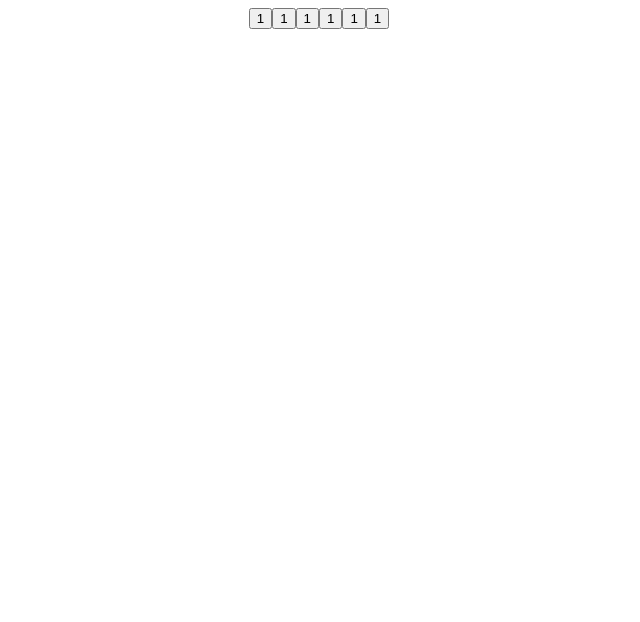
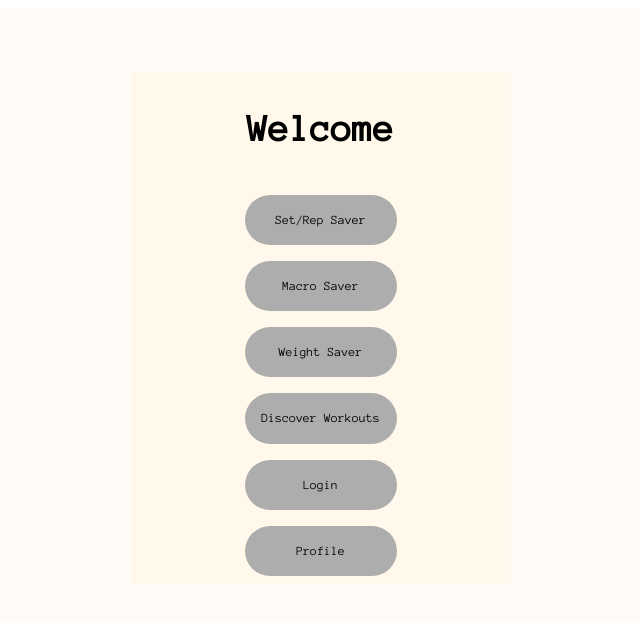
Before and after one commit to danishtran-uci/ready-rep-result, a React (Create React App) app: page / in a window 1280 px wide. Shown: the top 622 px of the page, without its empty margins (321-961 px from the left). Built offline with nearby package versions, Linux system fonts and the light colour scheme.

Commit message:
Home Page

```diff
--- a/public/index.html
+++ b/public/index.html
@@ -2,42 +2,12 @@
 <html lang="en">
   <head>
     <meta charset="utf-8" />
-    <link rel="icon" href="%PUBLIC_URL%/favicon.ico" />
     <meta name="viewport" content="width=device-width, initial-scale=1" />
     <meta name="theme-color" content="#000000" />
-    <meta
-      name="description"
-      content="Web site created using create-react-app"
-    />
-    <link rel="apple-touch-icon" href="%PUBLIC_URL%/logo192.png" />
-    <!--
-      manifest.json provides metadata used when your web app is installed on a
-      user's mobile device or desktop. See https://developers.google.com/web/fundamentals/web-app-manifest/
-    -->
-    <link rel="manifest" href="%PUBLIC_URL%/manifest.json" />
-    <!--
-      Notice the use of %PUBLIC_URL% in the tags above.
-      It will be replaced with the URL of the `public` folder during the build.
-      Only files inside the `public` folder can be referenced from the HTML.
-
-      Unlike "/favicon.ico" or "favicon.ico", "%PUBLIC_URL%/favicon.ico" will
-      work correctly both with client-side routing and a non-root public URL.
-      Learn how to configure a non-root public URL by running `npm run build`.
-    -->
-    <title>React App</title>
+    <title>Ready Rep Result</title>
   </head>
   <body>
-    <noscript>You need to enable JavaScript to run this app.</noscript>
+    <link href="https://fonts.googleapis.com/css2?family=Anonymous+Pro&display=swap" rel="stylesheet">
     <div id="root"></div>
-    <!--
-      This HTML file is a template.
-      If you open it directly in the browser, you will see an empty page.
-
-      You can add webfonts, meta tags, or analytics to this file.
-      The build step will place the bundled scripts into the <body> tag.
-
-      To begin the development, run `npm start` or `yarn start`.
-      To create a production bundle, use `npm run build` or `yarn build`.
-    -->
   </body>
 </html>
--- a/src/App.js
+++ b/src/App.js
@@ -1,22 +1,11 @@
 import React from 'react';
+import HomePage from './components/homeComponents/HomePage';
 // import { BrowserRouter, Route, Routes } from 'react-router-dom';
 
 function App() {
   return (
     <div>
-      <div
-        style={{
-          display: 'flex',
-          justifyContent: 'center',
-          alignItems: 'center',
-        }}>
-        <button>1</button>
-        <button>1</button>
-        <button>1</button>
-        <button>1</button>
-        <button>1</button>
-        <button>1</button>
-      </div>
+      <HomePage />
     </div>
   );
 }
--- a/src/components/homeComponents/HomePage.js
+++ b/src/components/homeComponents/HomePage.js
@@ -1,9 +1,65 @@
 import React from 'react';
 
 function HomePage() {
+  const buttonStyle = {
+    borderRadius: '40px',
+    height: '10%',
+    width: '40%',
+    margin: '1vh',
+    fontFamily: 'Anonymous Pro',
+    fontSize: '1vw',
+    background: '#ADADAD',
+    border: 'none',
+  }
+
   return (
-    <div>
-      temp
+    <div
+      style={{
+      height: '80vh',
+      width: '99vw',
+      background: '#FFFCF7',
+      display: 'flex',
+      justifyContent: 'center',
+      alignItems: 'center',
+    }}>
+      <div
+        style={{
+            height: '80%',
+            width: '100%',
+            display: 'flex',
+            justifyContent: 'center',
+            alignItems: 'center',
+          }}
+        >
+        <span
+          style={{
+            height: '100%',
+            width: '30%',
+            background: '#FFF8EB',
+            display: 'flex',
+            justifyContent: 'center',
+            alignItems: 'center',
+            flexDirection: 'column',
+            fontFamily: 'Anonymous Pro',
+          }}
+        >
+          <p
+            style={{
+              fontWeight: 'bold',
+              fontSize: '3vw',
+            }}
+          >
+            Welcome
+          </p>
+
+          <button style={buttonStyle}>Set/Rep Saver</button>
+          <button style={buttonStyle}>Macro Saver</button>
+          <button style={buttonStyle}>Weight Saver</button>
+          <button style={buttonStyle}>Discover Workouts</button>
+          <button style={buttonStyle}>Login</button>
+          <button style={buttonStyle}>Profile</button>
+        </span>
+      </div>
     </div>
   );
 }
```
